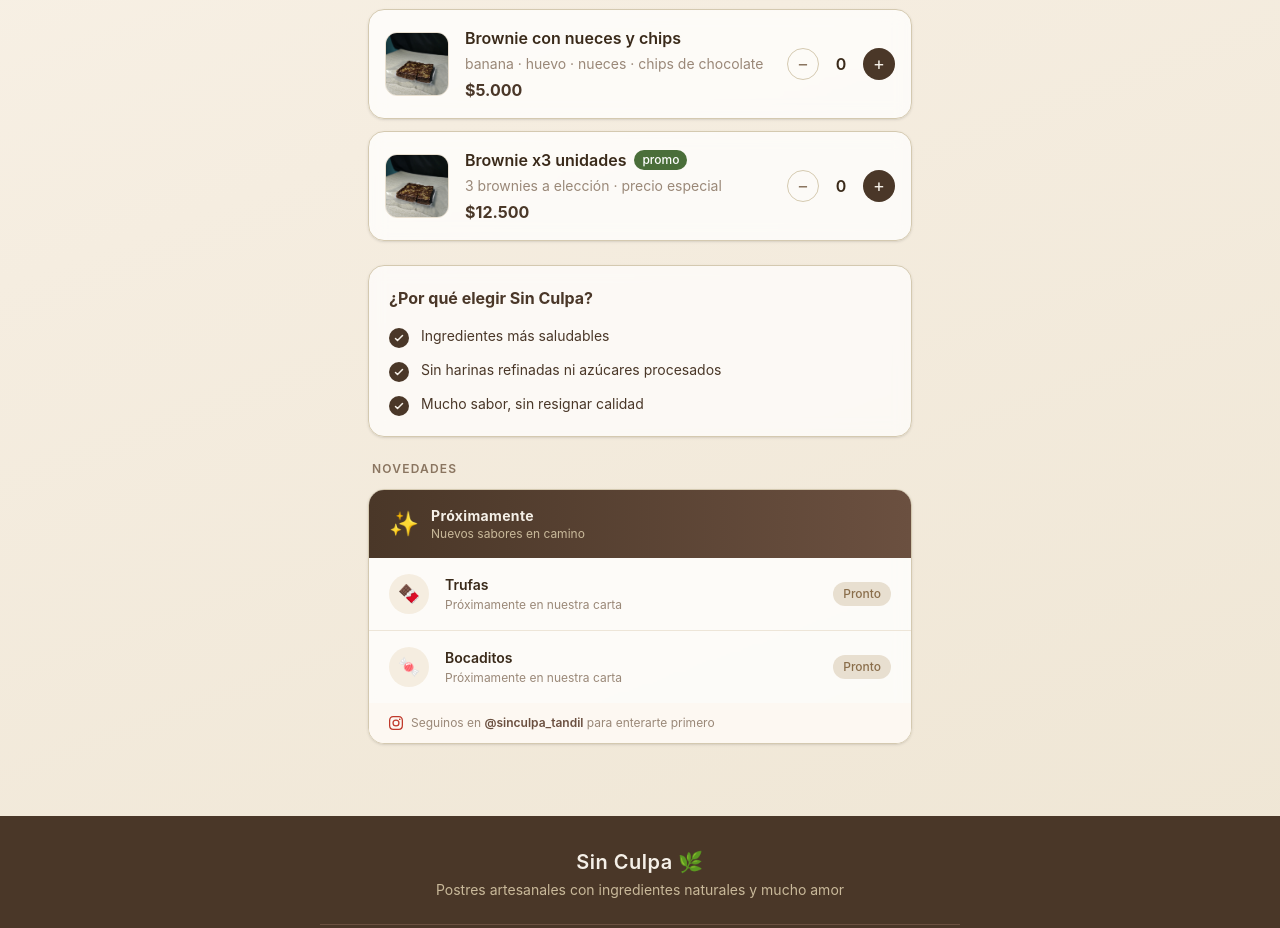
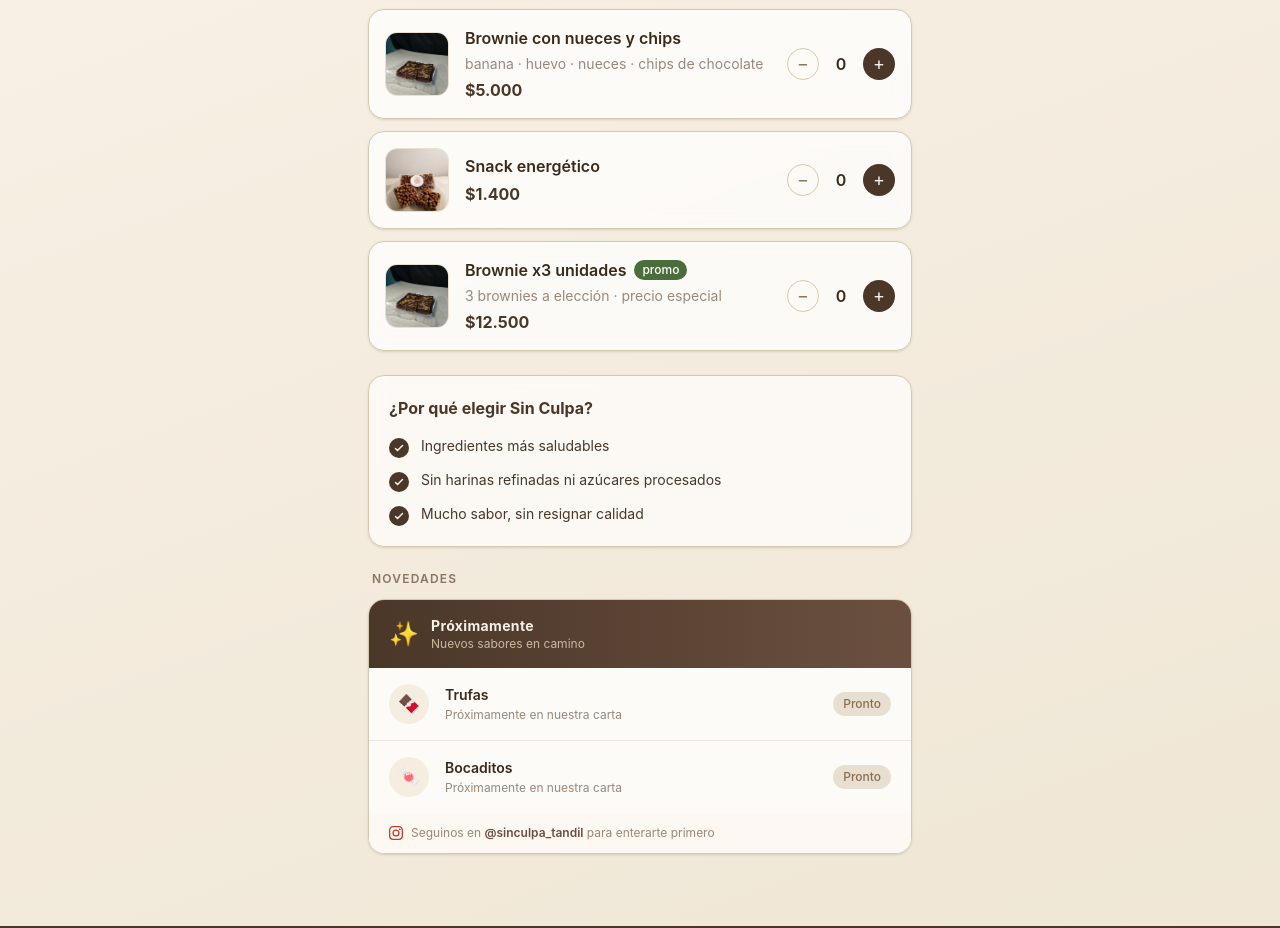
Before and after one commit to SinCulpa/SinCulpa, a React (Vite) app: page / in a window 1280 px wide. Shown: the part 940-1868 px from the top of the page. Built offline with nearby package versions, Linux system fonts and the light colour scheme.

Commit message:
feat: agregar snack energético a $1400
Co-Authored-By: Claude Sonnet 4.6 <noreply@anthropic.com>

```diff
--- a/src/data/products.ts
+++ b/src/data/products.ts
@@ -1,5 +1,6 @@
 import type { Product } from '../types'
 import brownieImg from '../assets/brownie.jfif'
+import snackImg from '../assets/9f88ad87-4251-4e0c-a179-551a011f62fd.jfif'
 
 export const products: Product[] = [
   {
@@ -39,6 +40,15 @@ export const products: Product[] = [
     badgeColor: undefined,
   },
   {
+    id: 'snack-energetico',
+    name: 'Snack energético',
+    image: snackImg,
+    description: '',
+    price: 1400,
+    badge: undefined,
+    badgeColor: undefined,
+  },
+  {
     id: 'pack3',
     name: 'Brownie x3 unidades',
     image: brownieImg,
```
Also changed, not shown: src/assets/9f88ad87-4251-4e0c-a179-551a011f62fd.jfif (added).
